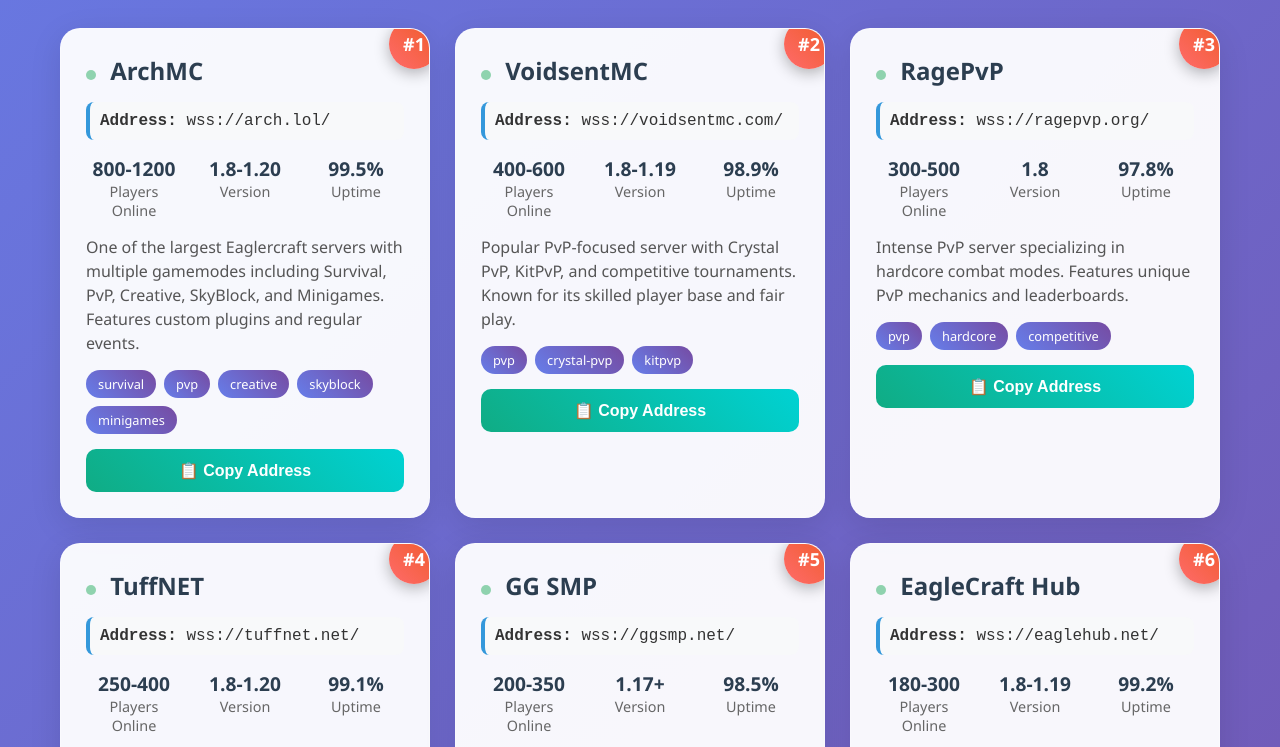
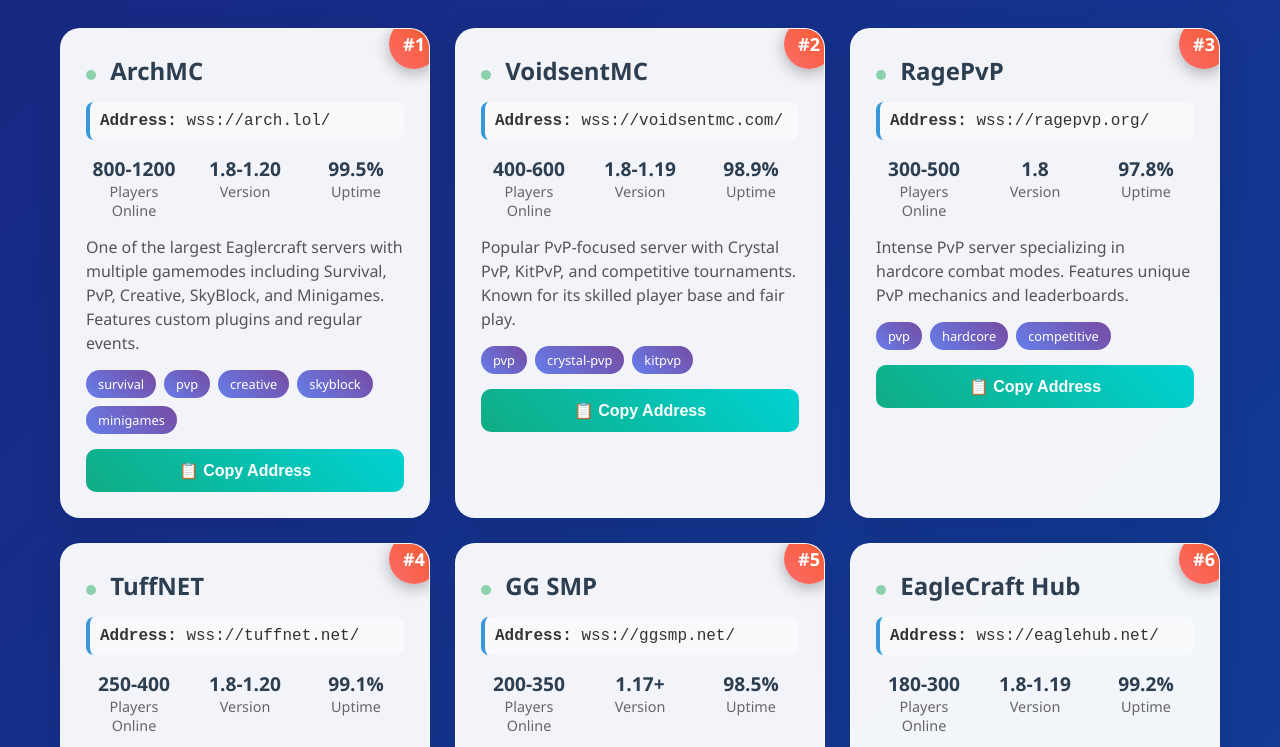
Before and after one commit to BobTheBuilderB/top-eaglercraft-servers, a plain HTML site: page index.html in a window 1280 px wide. Shown: the part 530-1277 px from the top of the page. Drawn offline with Linux system fonts and the light colour scheme.

Commit message:
Update index.html

```diff
--- a/index.html
+++ b/index.html
@@ -14,7 +14,7 @@
 
         body {
             font-family: 'Segoe UI', Tahoma, Geneva, Verdana, sans-serif;
-            background: linear-gradient(135deg, #667eea 0%, #764ba2 100%);
+            background: linear-gradient(135deg, #1a237e 0%, #0d47a1 100%);
             min-height: 100vh;
             color: #333;
         }
```
